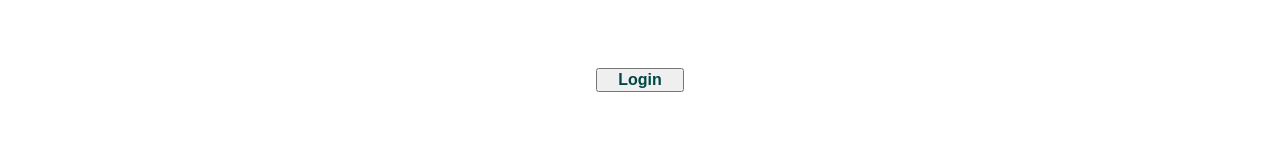
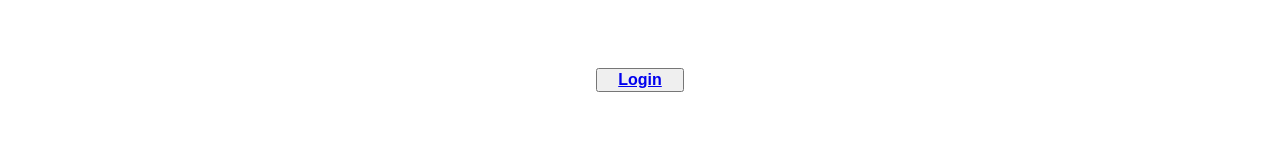
Before and after one commit to thethomasmiller/SubBusters, a React (Create React App) app in the folder client/: page / in a window 1280 px wide. Shown: the part 255-413 px from the top of the page. Built offline with nearby package versions, Linux system fonts and the light colour scheme.

Commit message:
feature/login-connection

```diff
--- a/client/src/screens/Login/Login.jsx
+++ b/client/src/screens/Login/Login.jsx
@@ -1,6 +1,7 @@
 import React from 'react'
 import Layout from '../../components/shared/Layout/Layout'
 import './Login.css'
+import {Link} from 'react-router-dom'
 
 export default function Login() {
   return (
@@ -9,7 +10,7 @@ export default function Login() {
         <div className='input-login'>
         <div className='input-email'><label>Email</label><input></input></div>
          <div className='input-password'><label>Password</label><input></input></div>
-        <button className='login-button' >Login</button>
+        <button className='login-button' ><Link to={`/subscriptions`} >Login</Link></button>
         <div className="new-member"><a className="new-member">New Member? Sign Up</a></div>
           </div>
       </Layout>
--- a/client/src/screens/SubscriptionDelete/SubscriptionDelete.jsx
+++ b/client/src/screens/SubscriptionDelete/SubscriptionDelete.jsx
@@ -3,7 +3,7 @@ import Layout from '../../components/shared/Layout/Layout'
 import { getSubscription, deleteSubscription, getSubscriptions } from '../../services/subscriptions'
 import { Link } from 'react-router-dom'
 import './SubscriptionDelete.css'
-import Subscriptions from '../../screens/Subscriptions/Subscriptions'
+
 
 
 class SubscriptionDelete extends Component {
```
